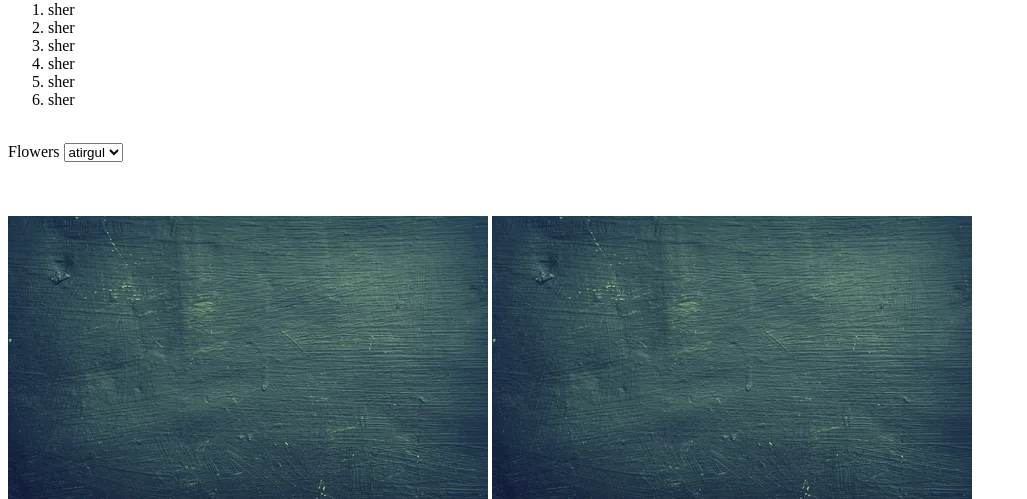
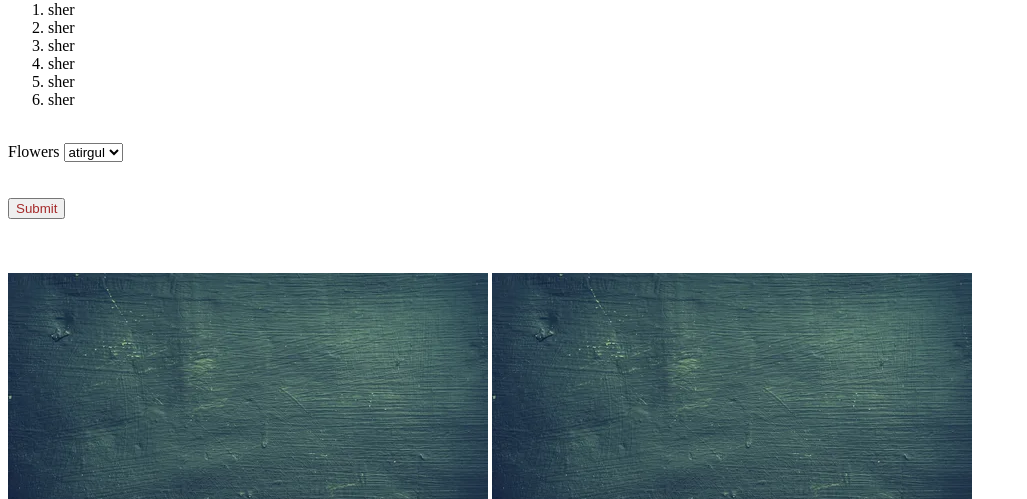
Before and after one commit to noilashi6/github_tutorial, a plain HTML site: page project/index.html in a window 1280 px wide. Shown: the part 301-800 px from the top of the page, without its empty margins (0-1027 px from the left). Drawn offline with Linux system fonts and the light colour scheme.

```diff
--- a/project/index.html
+++ b/project/index.html
@@ -12,6 +12,9 @@
     table {
       border-collapse: collapse;
       width: 100%;
+    }
+    input{
+      color: brown;
     }
   </style>
 </head>
@@ -63,8 +66,11 @@
       <option value="atirgul">atirgul</option>
       <option value="atirgul">atirgul</option>
     </select>
+    <br><br><br>
+    <input type="submit">
   </form>
 <br><br><br>
+<img src="/i.webp" alt="qanaqadir rasm">
 <img src="/i.webp" alt="qanaqadir rasm">
 <img src="/i.webp" alt="qanaqadir rasm">
 <img src="/i.webp" alt="qanaqadir rasm">
```
